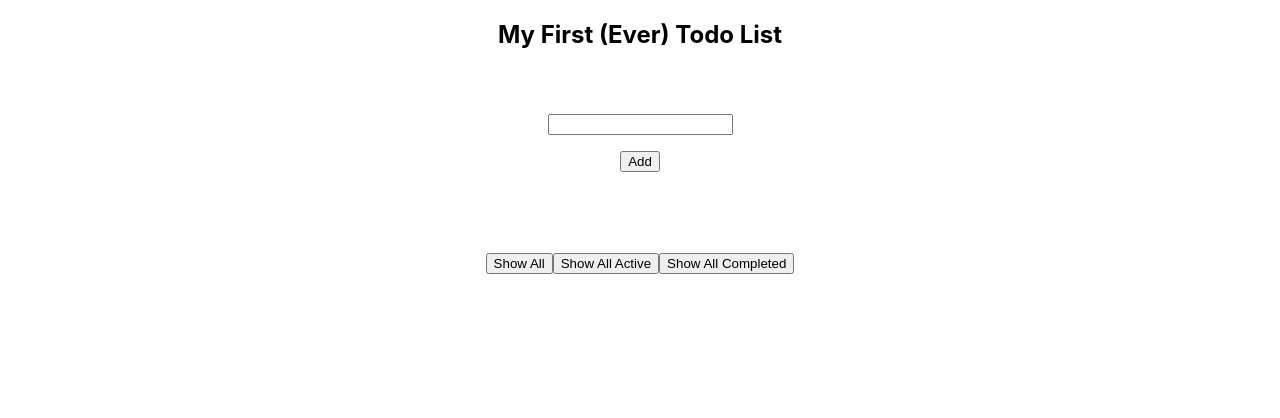
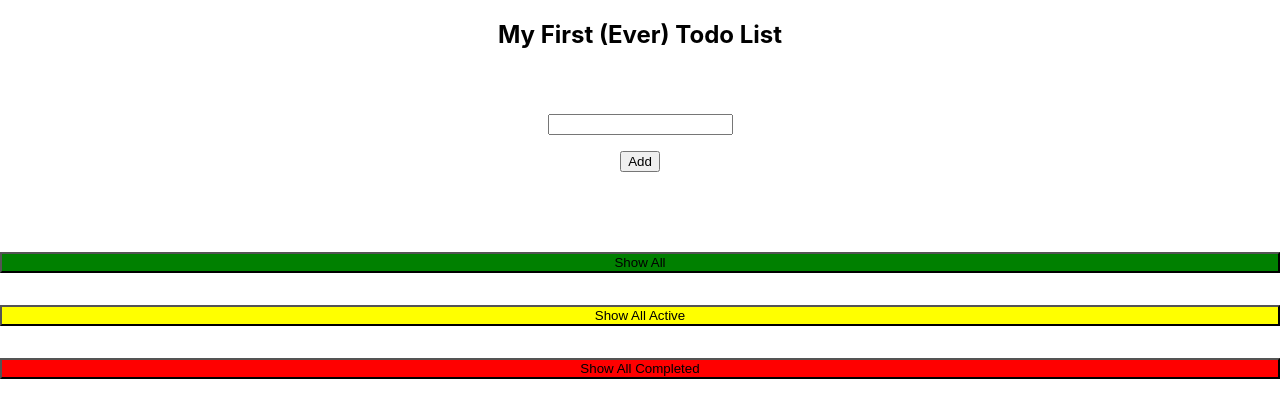
Before and after one commit to calmarti/todolist-react, a React (Create React App) app: page / in a window 1280 px wide. Shown: the top 418 px of the page. Built offline with nearby package versions, Linux system fonts and the light colour scheme.

Commit message:
show buttons classNames

```diff
--- a/src/App.js
+++ b/src/App.js
@@ -10,12 +10,6 @@ function App() {
   console.log(tasks);
   console.log(name);
 
-  // const handleChange = (ev) => {
-  //   setName((prevState) => ({
-  //     ...prevState,
-  //     [ev.target.name]: ev.target.value,
-  //   }));
-  // };
 
   const addTask = (ev) => {
     setName(ev.target.value);
@@ -43,6 +37,13 @@ function App() {
     ]);
     setName("");
   };
+
+
+//TODO: mostrar active tasks no debe suponer alterar el estado tasks
+// const showActiveTasks = (ev) =>{
+// const activeTasks = tasks.filter(task=>task.completed===false);
+// setTasks(activeTasks);
+// }
 
 
   return (
@@ -85,9 +86,9 @@ function App() {
         </button>
       </form>
       <div className="show-buttons">
-        <button>Show All</button>
-        <button>Show All Active</button>
-        <button>Show All Completed</button>
+        <button className="show-buttons-item show-all" /* onClick={showAllTasks} */>Show All</button>
+        <button className="show-buttons-item show-active" /* onClick={showActiveTasks} */>Show All Active</button>
+        <button className="show-buttons-item show-completed" /* onClick={showCompletedTask} */>Show All Completed</button>
       </div>
     </>
   );
--- a/src/app.css
+++ b/src/app.css
@@ -31,6 +31,26 @@
 }
 
 .show-buttons{
+    display:flex;
+    flex-direction: column;
+    gap: 2rem;
     text-align: center;
     margin-top:5rem;
 }
+
+.show-buttons-item{
+ /*    width:50%; */
+}
+
+.show-active{
+background-color: yellow;
+
+}
+
+.show-completed{
+background-color: red;
+}
+
+.show-all{
+    background-color: green;
+}
```
